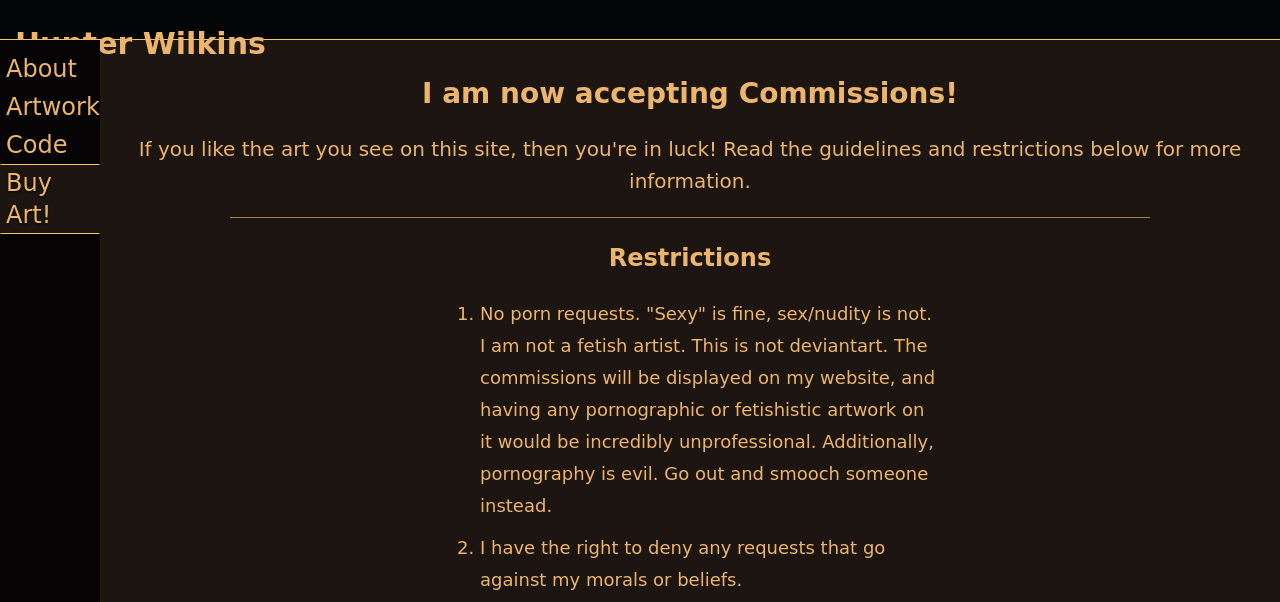
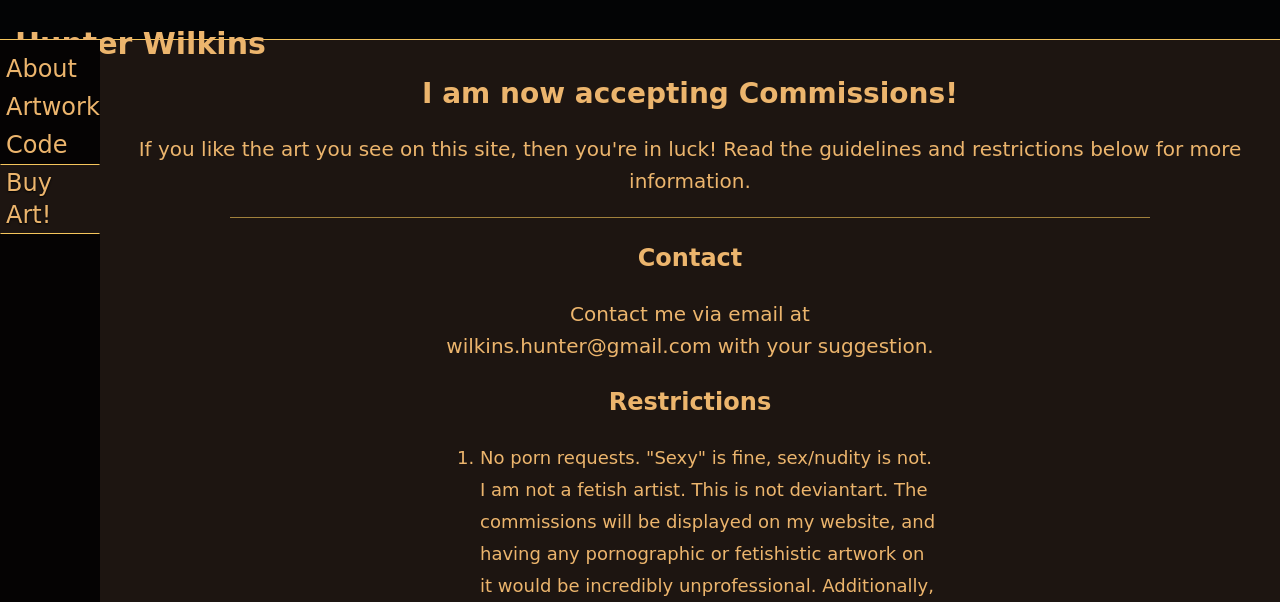
Before and after one commit to HunterWilkins/science-and-magic, a Node server app: page /commissions in a window 1280 px wide. Shown: the top 602 px of the page. Run offline with Node 20, Linux system fonts and the light colour scheme; some libraries are stand-ins or nearby versions; some web fonts are replaced.

Commit message:
(added email)

```diff
--- a/views/commissions.handlebars
+++ b/views/commissions.handlebars
@@ -8,7 +8,8 @@
     <hr>
 
     <div id="commission-guides">
-
+    <h3>Contact</h3>
+    <p>Contact me via email at wilkins.hunter@gmail.com with your suggestion.</p>
     <h3>Restrictions</h3>
     <ol>
         <li>No porn requests. "Sexy" is fine, sex/nudity is not. I am not a fetish artist. This is not deviantart.
```
